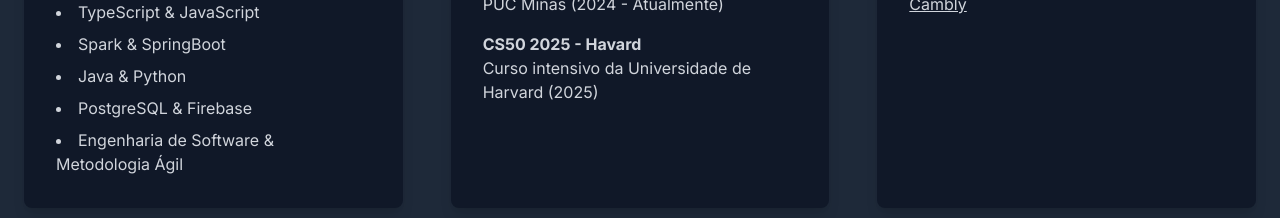
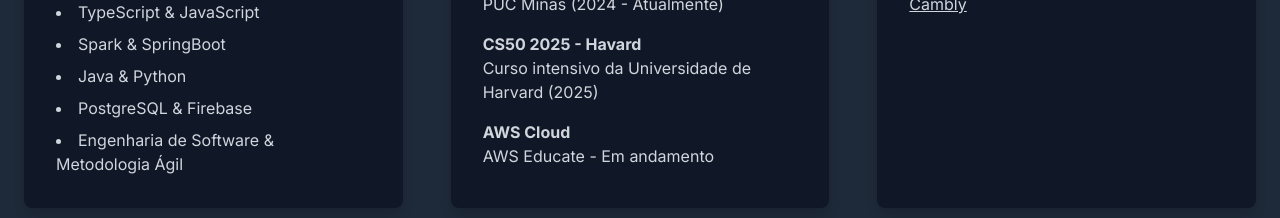
Before and after one commit to renancmd/portfolio-renan, a Next.js app: page / in a window 1280 px wide. Shown: the part 1200-1418 px from the top of the page. Built offline with nearby package versions, Linux system fonts and the light colour scheme.

Commit message:
update: linkedin link and AWS course

```diff
--- a/src/app/page.tsx
+++ b/src/app/page.tsx
@@ -229,7 +229,7 @@
             </p>
             <div className="flex justify-center space-x-6 mb-12">
               <a
-                href="https://linkedin.com"
+                href="https://www.linkedin.com/in/renan-mendes-vieira-de-carvalho/"
                 target="_blank"
                 rel="noopener noreferrer"
                 className="text-gray-400 hover:text-cyan-400 transition-transform duration-300 hover:scale-110"
@@ -295,6 +295,11 @@
                     <strong>CS50 2025 - Havard</strong>
                     <br />
                     Curso intensivo da Universidade de Harvard (2025)
+                  </p>
+                  <p>
+                    <strong>AWS Cloud</strong>
+                    <br />
+                    AWS Educate - Em andamento
                   </p>
                 </div>
               </div>
@@ -494,7 +499,7 @@
             </form>
             <div className="flex justify-center space-x-6 mt-16">
               <a
-                href="https://linkedin.com"
+                href="https://www.linkedin.com/in/renan-mendes-vieira-de-carvalho/"
                 target="_blank"
                 rel="noopener noreferrer"
                 className="text-gray-400 hover:text-cyan-400 transition-transform duration-300 hover:scale-110"
```
